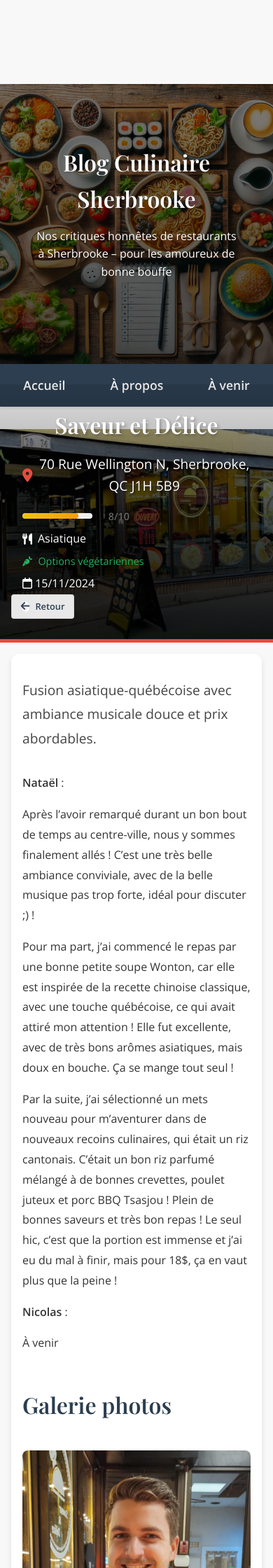
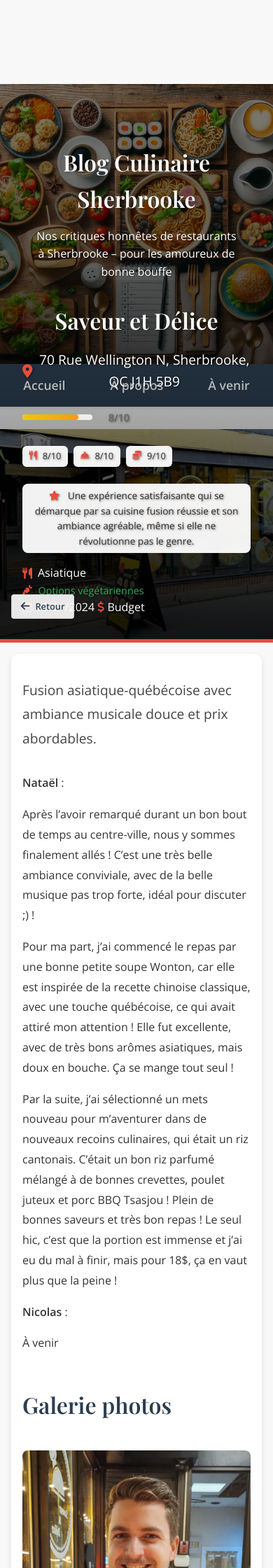
Before and after one commit to Natael21/blog-culinaire, a Jekyll site: the page built from _posts/2024-11-15-saveur-et-delice.markdown, in a window 390 px wide. Shown: the top 2240 px of the page at 70% size. Built offline with Jekyll 4.4.1, drawn with Linux system fonts in a browser that asks for light colours; a script that is not in the unit is left out; comment, search, counter and statistics services are not loaded.

Commit message:
Enhance restaurant layout and configuration settings
- Updated the Jekyll configuration to exclude additional files and directories for better processing efficiency.
- Improved performance optimizations with new settings for HTML compression and image handling.
- Enhanced the restaurant layout by adding quick ratings and restructuring the ratings display for clarity.
- Updated CSS styles for quick ratings and overall layout consistency, ensuring a better user experience.

```diff
--- a/_config.yml
+++ b/_config.yml
@@ -63,17 +63,49 @@ rss: rss
 # Exclude from processing.
 # The following items will not be processed, by default. Create a custom list
 # to override the default setting.
-# exclude:
-#   - Gemfile
-#   - Gemfile.lock
-#   - node_modules
-#   - vendor/bundle/
-#   - vendor/cache/
-#   - vendor/gems/
-#   - vendor/ruby/
+exclude:
+  - Gemfile
+  - Gemfile.lock
+  - node_modules
+  - vendor/bundle/
+  - vendor/cache/
+  - vendor/gems/
+  - vendor/ruby/
+  - README.md
+  - LICENSE
+  - .git
+  - .gitignore
+  - .sass-cache
+  - .jekyll-cache
+  - .DS_Store
 
 # Collections
 collections:
   upcoming:
     output: false
     permalink: /upcoming/:path/
+
+# Optimisations de performance
+compress_html:
+  clippings: all
+  comments: ["<!-- ", " -->"]
+  endings: all
+  ignore:
+    envs: [development]
+  blanklines: false
+  profile: false
+  startings: [html, head, body]
+
+# Optimisation des images
+defaults:
+  - scope:
+      path: "assets/img"
+    values:
+      image: true
+
+# Configuration du cache
+keep_files:
+  - .git
+  - .svn
+  - assets
+  - _site
--- a/_layouts/restaurant.html
+++ b/_layouts/restaurant.html
@@ -20,6 +20,33 @@ comments: true
           </div>
           <span class="score">{{ page.note }}/10</span>
         </div>
+
+        <div class="quick-ratings">
+          {% if page.ratings.food %}
+          <span class="quick-rating-item">
+            <i class="fas fa-utensils"></i> {{ page.ratings.food.score }}/10
+          </span>
+          {% endif %}
+          {% if page.ratings.service %}
+          <span class="quick-rating-item">
+            <i class="fas fa-concierge-bell"></i> {{ page.ratings.service.score }}/10
+          </span>
+          {% endif %}
+          {% if page.ratings.value %}
+          <span class="quick-rating-item">
+            <i class="fas fa-coins"></i> {{ page.ratings.value.score }}/10
+          </span>
+          {% endif %}
+        </div>
+
+        {% if page.ratings.overall %}
+        <div class="quick-rating-summary">
+          <i class="fas fa-star"></i>
+          <span>{{ page.ratings.overall.comment }}</span>
+        </div>
+        {% endif %}
+
+        <div class="restaurant-info">
           <span class="style"><i class="fas fa-utensils"></i> {{ page.style }}</span>
           {% if page.diet %}
           <span class="diet-type">
@@ -37,13 +64,14 @@ comments: true
           <span class="date"><i class="far fa-calendar"></i> {{ page.date | date: "%d/%m/%Y" }}</span>
           <span class="price">
             {% if page.price == "budget" %}
-            <i class="fas fa-dollar-sign"></i>
+              <i class="fas fa-dollar-sign"></i> Budget
             {% elsif page.price == "medium" %}
-            <i class="fas fa-dollar-sign"></i><i class="fas fa-dollar-sign"></i>
+              <i class="fas fa-dollar-sign"></i><i class="fas fa-dollar-sign"></i> Moyen
             {% elsif page.price == "expensive" %}
-            <i class="fas fa-dollar-sign"></i><i class="fas fa-dollar-sign"></i><i class="fas fa-dollar-sign"></i>
+              <i class="fas fa-dollar-sign"></i><i class="fas fa-dollar-sign"></i><i class="fas fa-dollar-sign"></i> Élevé
             {% endif %}
           </span>
+        </div>
       </div>
     </div>
   </div>
@@ -69,9 +97,10 @@ comments: true
       </div>
     </div>
     {% endif %}
+  </div>
 
   {% if page.ratings %}
-    <div class="restaurant-ratings">
+  <div class="ratings-section">
     <h2>Pourquoi cette note ?</h2>
 
     {% for rating in page.ratings %}
@@ -106,7 +135,6 @@ comments: true
     {% endfor %}
   </div>
   {% endif %}
-  </div>
 
   <!-- Section Commentaires -->
   <div class="comments-section">
--- a/assets/css/restaurant.css
+++ b/assets/css/restaurant.css
@@ -183,6 +183,47 @@
     color: var(--accent-color);
 }
 
+/* Quick Ratings in Header
+------------------------- */
+.quick-rating-summary {
+    background: rgba(255, 255, 255, 0.95);
+    padding: 0.5rem 1rem;
+    border-radius: 8px;
+    margin-top: 0.5rem;
+    font-size: 0.9rem;
+    color: var(--text-color);
+    max-width: 500px;
+    backdrop-filter: blur(5px);
+}
+
+.quick-rating-summary i {
+    color: var(--accent-color);
+    margin-right: 0.5rem;
+}
+
+.quick-ratings {
+    display: flex;
+    gap: 1rem;
+    flex-wrap: wrap;
+    margin-top: 1rem;
+}
+
+.quick-rating-item {
+    background: rgba(255, 255, 255, 0.95);
+    padding: 0.4rem 0.8rem;
+    border-radius: 6px;
+    font-size: 0.9rem;
+    color: var(--text-color);
+    display: flex;
+    align-items: center;
+    gap: 0.5rem;
+    backdrop-filter: blur(5px);
+}
+
+.quick-rating-item i {
+    color: var(--accent-color);
+}
+
 /* Rating Bar
 ------------------------- */
 .rating {
@@ -228,15 +269,16 @@
 
 /* Ratings Section
 ------------------------- */
-.restaurant-ratings {
+.ratings-section {
     background: var(--white);
     padding: 2rem;
     border-radius: 12px;
     box-shadow: 0 4px 8px rgba(0, 0, 0, 0.1);
-    margin-top: 2rem;
+    margin: 2rem auto;
+    max-width: 800px;
 }
 
-.restaurant-ratings h2 {
+.ratings-section h2 {
     font-family: 'Playfair Display', serif;
     color: var(--primary-color);
     font-size: 2rem;
@@ -255,8 +297,8 @@
 
 .rating-category:last-child {
     border-bottom: none;
+    margin-bottom: 0;
     padding-bottom: 0;
-    margin-bottom: 0;
 }
 
 .rating-category:nth-child(1) { animation-delay: 0.1s; }
@@ -295,14 +337,14 @@
     font-size: 0.9rem;
 }
 
-/* Comments Section
-------------------------- */
+/* Comments Section - Pour assurer la cohérence visuelle */
 .comments-section {
     background: var(--white);
     padding: 2rem;
     border-radius: 12px;
     box-shadow: 0 4px 8px rgba(0, 0, 0, 0.1);
-    margin-top: 2rem;
+    margin: 2rem auto;
+    max-width: 800px;
 }
 
 .comments-section h2 {
@@ -322,12 +364,15 @@
 /* Responsive Design
 ------------------------- */
 @media (max-width: 768px) {
-    .restaurant-ratings {
+    .ratings-section,
+    .comments-section {
         padding: 1.5rem;
-        margin-top: 1.5rem;
+        margin: 1.5rem 1rem;
+        border-radius: 8px;
     }
 
-    .restaurant-ratings h2 {
+    .ratings-section h2,
+    .comments-section h2 {
         font-size: 1.6rem;
         margin-bottom: 1rem;
     }
@@ -357,4 +402,43 @@
     .nav-arrow.next {
         right: 1rem;
     }
+
+    .quick-rating-summary {
+        font-size: 0.85rem;
+        padding: 0.4rem 0.8rem;
+    }
+
+    .quick-ratings {
+        gap: 0.5rem;
+        margin-top: 0.8rem;
+    }
+
+    .quick-rating-item {
+        font-size: 0.8rem;
+        padding: 0.3rem 0.6rem;
+    }
 }
+
+/* Update existing restaurant-meta styles */
+.restaurant-meta {
+    display: flex;
+    flex-direction: column;
+    gap: 1rem;
+    margin-top: 1.5rem;
+}
+
+.restaurant-meta > span {
+    background: rgba(255, 255, 255, 0.95);
+    padding: 0.4rem 0.8rem;
+    border-radius: 6px;
+    font-size: 0.9rem;
+    color: var(--text-color);
+    display: inline-flex;
+    align-items: center;
+    gap: 0.5rem;
+    backdrop-filter: blur(5px);
+}
+
+.restaurant-meta i {
+    color: var(--accent-color);
+}
```
Also changed, not shown: Gemfile (+18 -7 lines), netlify.toml (added, +27 -0 lines), 1 other file. Lines whose indentation alone changed are shown as unchanged.
